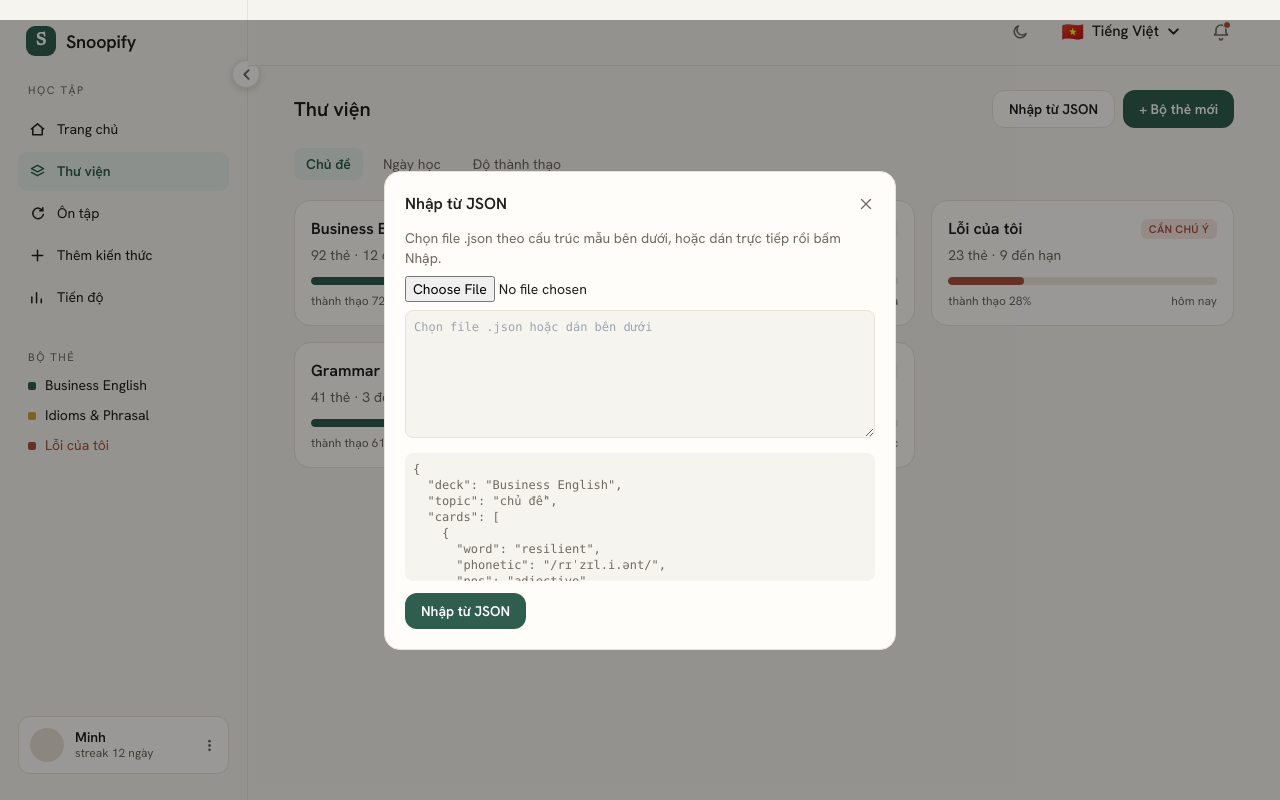
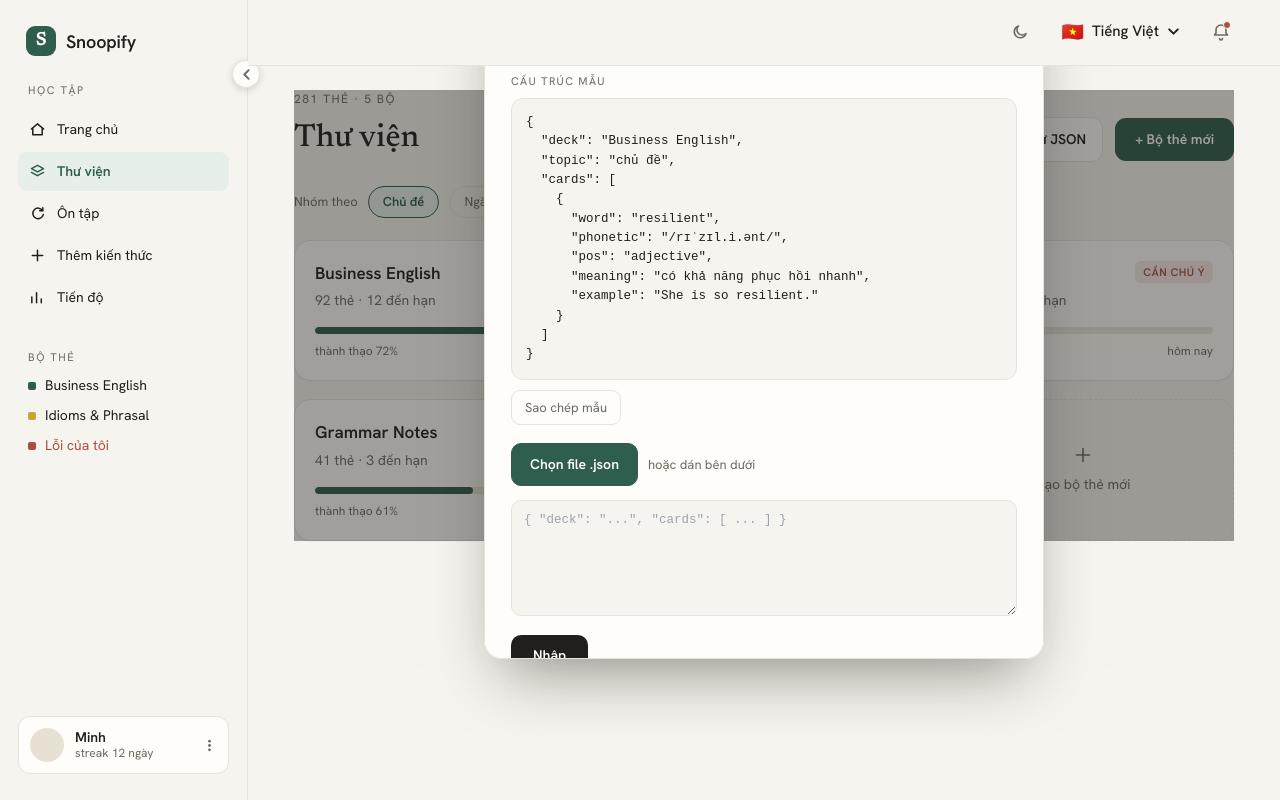
Before and after one commit to linhjr87/Snoopify, a React (Vite) app in the folder frontend/: page /library in a window 1280 px wide. Both pictures are taken after a click on the button "Nhập từ JSON". Built offline with nearby package versions, Linux system fonts and the light colour scheme.

Commit message:
style: pixel-port library screen and import modal to match export

```diff
--- a/frontend/src/features/library/DeckCard.tsx
+++ b/frontend/src/features/library/DeckCard.tsx
@@ -1,17 +1,33 @@
-import { Card } from '../../components/ui/Card'
-import { TagPill } from '../../components/ui/TagPill'
-import { ProgressBar } from '../../components/ui/ProgressBar'
 export interface DeckCardProps { name: string; tag: string; meta: string; mastery: string; last: string; barW: string; needAttention?: boolean }
 export function DeckCard({ name, tag, meta, mastery, last, barW, needAttention }: DeckCardProps) {
+  const tagStyle: React.CSSProperties = {
+    fontSize: '11px', textTransform: 'uppercase', letterSpacing: '0.04em',
+    borderRadius: '6px', padding: '3px 8px', fontWeight: 600, flexShrink: 0,
+    color: needAttention ? 'var(--rust)' : 'var(--muted)',
+    background: needAttention ? '#f6e6e2' : 'var(--paper)',
+  }
+  const barStyle: React.CSSProperties = {
+    width: barW, height: '100%',
+    background: needAttention ? 'var(--rust)' : 'var(--accent)',
+    borderRadius: '999px',
+  }
   return (
-    <Card className="p-4">
-      <div className="flex items-center justify-between">
-        <div className="font-semibold text-ink">{name}</div>
-        <TagPill tone={needAttention ? 'rust' : 'muted'}>{tag}</TagPill>
+    <div className="deck" style={{
+      border: '1px solid var(--line)', borderRadius: '16px', background: 'var(--surface)',
+      padding: '20px', cursor: 'pointer', boxShadow: '0 1px 2px rgba(40,35,25,0.03)',
+    }}>
+      <div style={{ display: 'flex', alignItems: 'flex-start', justifyContent: 'space-between', gap: '10px' }}>
+        <div style={{ fontSize: '17px', fontWeight: 600 }}>{name}</div>
+        <span style={tagStyle}>{tag}</span>
       </div>
-      <div className="mt-1 text-sm text-muted">{meta}</div>
-      <div className="mt-3"><ProgressBar value={parseInt(barW, 10)} tone={needAttention ? 'rust' : 'accent'} /></div>
-      <div className="mt-2 flex justify-between text-xs text-muted"><span>{mastery}</span><span>{last}</span></div>
-    </Card>
+      <div style={{ color: 'var(--muted)', fontSize: '14px', margin: '4px 0 16px' }}>{meta}</div>
+      <div style={{ height: '7px', borderRadius: '999px', background: 'var(--track)', overflow: 'hidden' }}>
+        <div style={barStyle} />
+      </div>
+      <div style={{ display: 'flex', alignItems: 'center', justifyContent: 'space-between', marginTop: '8px' }}>
+        <span style={{ fontSize: '12px', color: 'var(--muted)' }}>{mastery}</span>
+        <span style={{ fontSize: '12px', color: 'var(--muted)' }}>{last}</span>
+      </div>
+    </div>
   )
 }
--- a/frontend/src/features/library/DeckList.tsx
+++ b/frontend/src/features/library/DeckList.tsx
@@ -1,4 +1,62 @@
 import { DeckCard, type DeckCardProps } from './DeckCard'
+import { useAppStore } from '../../store/useAppStore'
+
+interface ImportedDeckVM { name: string; meta: string }
+
+function ImportedDeckCard({ name, meta }: ImportedDeckVM) {
+  return (
+    <div className="deck" style={{
+      border: '1px solid var(--accent)', borderRadius: '16px', background: 'var(--surface)',
+      padding: '20px', cursor: 'pointer', boxShadow: '0 1px 2px rgba(40,35,25,0.03)',
+    }}>
+      <div style={{ display: 'flex', alignItems: 'flex-start', justifyContent: 'space-between', gap: '10px' }}>
+        <div style={{ fontSize: '17px', fontWeight: 600 }}>{name}</div>
+        <span style={{
+          fontSize: '11px', textTransform: 'uppercase', letterSpacing: '0.04em',
+          borderRadius: '6px', padding: '3px 8px', fontWeight: 600,
+          color: 'var(--accent)', background: 'var(--accent-soft)',
+        }}>đã nhập</span>
+      </div>
+      <div style={{ color: 'var(--muted)', fontSize: '14px', margin: '4px 0 16px' }}>{meta}</div>
+      <div style={{ height: '7px', borderRadius: '999px', background: 'var(--track)', overflow: 'hidden' }}>
+        <div style={{ width: '0%', height: '100%', background: 'var(--accent)', borderRadius: '999px' }} />
+      </div>
+      <div style={{ display: 'flex', alignItems: 'center', justifyContent: 'space-between', marginTop: '8px' }}>
+        <span style={{ fontSize: '12px', color: 'var(--muted)' }}>mới · chưa ôn</span>
+        <span style={{ fontSize: '12px', color: 'var(--muted)' }}>vừa nhập</span>
+      </div>
+    </div>
+  )
+}
+
+function NewDeckTile({ onClick }: { onClick?: () => void }) {
+  return (
+    <div className="deck" onClick={onClick} style={{
+      border: '1.5px dashed var(--line)', borderRadius: '16px', background: 'transparent',
+      padding: '20px', cursor: 'pointer', display: 'flex', flexDirection: 'column',
+      alignItems: 'center', justifyContent: 'center', gap: '8px',
+      color: 'var(--muted)', minHeight: '138px',
+    }}>
+      <svg width="22" height="22" viewBox="0 0 22 22" fill="none" stroke="currentColor" strokeWidth="1.6" strokeLinecap="round">
+        <path d="M11 4.5v13M4.5 11h13" />
+      </svg>
+      <div style={{ fontSize: '14px' }}>Tạo bộ thẻ mới</div>
+    </div>
+  )
+}
+
 export function DeckList({ decks }: { decks: DeckCardProps[] }) {
-  return <div className="grid grid-cols-1 gap-4 md:grid-cols-2 xl:grid-cols-3">{decks.map((d, i) => <DeckCard key={d.name + i} {...d} />)}</div>
+  const importedDecks = useAppStore((s) => s.importedDecks)
+  const importedVM = importedDecks.map((d) => ({
+    name: d.name,
+    meta: `${d.count} thẻ` + (d.topic ? ` · ${d.topic}` : ''),
+  }))
+
+  return (
+    <div style={{ display: 'grid', gridTemplateColumns: 'repeat(3,1fr)', gap: '18px' }}>
+      {decks.map((d, i) => <DeckCard key={d.name + i} {...d} />)}
+      {importedVM.map((d, i) => <ImportedDeckCard key={d.name + i} {...d} />)}
+      <NewDeckTile />
+    </div>
+  )
 }
--- a/frontend/src/features/library/GroupBySelector.tsx
+++ b/frontend/src/features/library/GroupBySelector.tsx
@@ -2,11 +2,21 @@ export type GroupBy = 'topic' | 'date' | 'mastery'
 export function GroupBySelector({ value, onChange }: { value: GroupBy; onChange: (g: GroupBy) => void }) {
   const opts: [GroupBy, string][] = [['topic', 'Chủ đề'], ['date', 'Ngày học'], ['mastery', 'Độ thành thạo']]
   return (
-    <div className="flex gap-2">
-      {opts.map(([k, label]) => (
-        <button key={k} onClick={() => onChange(k)}
-          className={`rounded-lg px-3 py-1.5 text-sm ${value === k ? 'bg-accent-soft text-accent font-semibold' : 'text-muted'}`}>{label}</button>
-      ))}
+    <div style={{ display: 'flex', alignItems: 'center', gap: '10px', marginBottom: '22px', flexWrap: 'wrap' }}>
+      <span style={{ fontSize: '13px', color: 'var(--muted)' }}>Nhóm theo</span>
+      {opts.map(([k, label]) => {
+        const active = value === k
+        return (
+          <span key={k} onClick={() => onChange(k)} style={{
+            fontSize: '13px', cursor: 'pointer',
+            border: active ? '1px solid var(--accent)' : '1px solid var(--line)',
+            color: active ? 'var(--accent)' : 'var(--muted)',
+            background: active ? 'var(--accent-soft)' : 'transparent',
+            fontWeight: active ? 600 : 400,
+            borderRadius: '999px', padding: '5px 14px',
+          }}>{label}</span>
+        )
+      })}
     </div>
   )
 }
--- a/frontend/src/features/library/ImportJsonModal.tsx
+++ b/frontend/src/features/library/ImportJsonModal.tsx
@@ -1,16 +1,14 @@
 import { useAppStore } from '../../store/useAppStore'
-import { useT } from '../../i18n/useT'
-import { Modal } from '../../components/ui/Modal'
-import { Button } from '../../components/ui/Button'
 import { sampleJson } from '../../data/seed'
+
 export function ImportJsonModal() {
-  const t = useT()
   const importOpen = useAppStore((s) => s.importOpen)
   const importText = useAppStore((s) => s.importText)
   const importStatus = useAppStore((s) => s.importStatus)
   const setPanel = useAppStore((s) => s.setPanel)
   const setImportText = useAppStore((s) => s.setImportText)
   const parseAndImport = useAppStore((s) => s.parseAndImport)
+
   const onFile = (e: React.ChangeEvent<HTMLInputElement>) => {
     const f = e.target.files?.[0]; if (!f) return
     const r = new FileReader()
@@ -18,17 +16,99 @@ export function ImportJsonModal() {
     r.onerror = () => parseAndImport('')
     r.readAsText(f)
   }
+
+  const copySample = () => {
+    try { navigator.clipboard.writeText(sampleJson) } catch (_) {}
+  }
+
+  if (!importOpen) return null
+
+  const statusStyle: React.CSSProperties = {
+    fontSize: '13px', fontWeight: 600,
+    color: importStatus && importStatus.ok ? '#2f6b43' : 'var(--rust)',
+  }
+
   return (
-    <Modal open={importOpen} onClose={() => setPanel('importOpen', false)} title={t.importJson}>
-      <p className="mb-2 text-sm text-muted">Chọn file .json theo cấu trúc mẫu bên dưới, hoặc dán trực tiếp rồi bấm Nhập.</p>
-      <input type="file" accept=".json" onChange={onFile} className="mb-2 text-sm" />
-      <textarea aria-label="json" value={importText} onChange={(e) => setImportText(e.target.value)}
-        className="h-32 w-full rounded-lg border border-line bg-paper p-2 font-mono text-xs text-ink" placeholder="Chọn file .json hoặc dán bên dưới" />
-      <pre className="mt-2 max-h-32 overflow-auto rounded-lg bg-paper p-2 text-xs text-muted">{sampleJson}</pre>
-      <div className="mt-3 flex items-center gap-3">
-        <Button onClick={() => parseAndImport(importText)}>{t.importJson}</Button>
-        {importStatus && <span className={`text-sm ${importStatus.ok ? 'text-accent' : 'text-rust'}`}>{importStatus.msg}</span>}
+    <div
+      onClick={() => setPanel('importOpen', false)}
+      style={{
+        position: 'fixed', inset: 0, background: 'rgba(33,29,27,0.42)',
+        display: 'flex', alignItems: 'center', justifyContent: 'center',
+        padding: '20px', zIndex: 80,
+      }}
+    >
+      <div
+        onClick={(e) => e.stopPropagation()}
+        style={{
+          width: '560px', maxWidth: '100%', maxHeight: '86vh', overflow: 'auto',
+          background: 'var(--surface)', border: '1px solid var(--line)',
+          borderRadius: '18px', boxShadow: '0 30px 60px -20px rgba(40,35,25,0.5)',
+          padding: '26px',
+        }}
+      >
+        <div style={{ display: 'flex', alignItems: 'center', justifyContent: 'space-between', marginBottom: '6px' }}>
+          <h2 style={{ margin: 0, fontFamily: "'Newsreader',serif", fontWeight: 500, fontSize: '22px' }}>
+            Nhập bộ thẻ từ JSON
+          </h2>
+          <button
+            onClick={() => setPanel('importOpen', false)}
+            style={{ border: 'none', background: 'transparent', fontSize: '20px', color: 'var(--muted)', cursor: 'pointer', lineHeight: 1 }}
+          >✕</button>
+        </div>
+        <p style={{ margin: '0 0 14px', color: 'var(--muted)', fontSize: '14px', lineHeight: 1.5 }}>
+          Chọn file <span style={{ fontFamily: 'monospace' }}>.json</span> theo cấu trúc mẫu bên dưới, hoặc dán trực tiếp rồi bấm Nhập.
+        </p>
+        <div style={{ fontSize: '11px', letterSpacing: '0.12em', textTransform: 'uppercase', color: 'var(--muted)', marginBottom: '8px' }}>
+          Cấu trúc mẫu
+        </div>
+        <pre style={{
+          margin: '0 0 10px', background: 'var(--paper)', border: '1px solid var(--line)',
+          borderRadius: '12px', padding: '14px', fontFamily: 'monospace', fontSize: '12.5px',
+          lineHeight: 1.55, color: 'var(--ink)', overflow: 'auto', whiteSpace: 'pre',
+        }}>{sampleJson}</pre>
+        <button
+          onClick={copySample}
+          style={{
+            border: '1px solid var(--line)', borderRadius: '9px', background: 'var(--surface)',
+            color: 'var(--muted)', padding: '7px 13px', fontFamily: "'Hanken Grotesk',sans-serif",
+            fontSize: '13px', cursor: 'pointer', marginBottom: '18px',
+          }}
+        >Sao chép mẫu</button>
+        <div style={{ display: 'flex', gap: '10px', flexWrap: 'wrap', alignItems: 'center', marginBottom: '14px' }}>
+          <label style={{
+            border: '1px solid var(--accent)', color: '#fff', background: 'var(--accent)',
+            borderRadius: '10px', padding: '10px 18px', fontWeight: 600, fontSize: '14px', cursor: 'pointer',
+          }}>
+            Chọn file .json
+            <input type="file" accept="application/json,.json" onChange={onFile} style={{ display: 'none' }} />
+          </label>
+          <span style={{ fontSize: '13px', color: 'var(--muted)' }}>hoặc dán bên dưới</span>
+        </div>
+        <textarea
+          aria-label="json"
+          rows={5}
+          placeholder={'{ "deck": "...", "cards": [ ... ] }'}
+          value={importText}
+          onChange={(e) => setImportText(e.target.value)}
+          style={{
+            width: '100%', border: '1px solid var(--line)', borderRadius: '10px',
+            background: 'var(--paper)', padding: '10px 12px', fontFamily: 'monospace',
+            fontSize: '12.5px', marginBottom: '12px', color: 'var(--ink)',
+            resize: 'vertical', outline: 'none', boxSizing: 'border-box',
+          }}
+        />
+        <div style={{ display: 'flex', alignItems: 'center', gap: '12px', flexWrap: 'wrap' }}>
+          <button
+            onClick={() => parseAndImport(importText)}
+            style={{
+              border: 'none', borderRadius: '10px', background: 'var(--ink)',
+              color: '#fff', padding: '10px 22px', fontFamily: "'Hanken Grotesk',sans-serif",
+              fontWeight: 600, fontSize: '14px', cursor: 'pointer',
+            }}
+          >Nhập</button>
+          {importStatus && <span style={statusStyle}>{importStatus.msg}</span>}
+        </div>
       </div>
-    </Modal>
+    </div>
   )
 }
--- a/frontend/src/features/library/LibraryScreen.tsx
+++ b/frontend/src/features/library/LibraryScreen.tsx
@@ -1,32 +1,84 @@
 import { useMemo, useState } from 'react'
 import { useAppStore } from '../../store/useAppStore'
 import { useT } from '../../i18n/useT'
-import { Button } from '../../components/ui/Button'
 import { DeckList } from './DeckList'
 import { GroupBySelector, type GroupBy } from './GroupBySelector'
 import { ImportJsonModal } from './ImportJsonModal'
 import { seedDecks } from '../../data/seed'
 import type { DeckCardProps } from './DeckCard'
+
 export default function LibraryScreen() {
   const t = useT()
   const imported = useAppStore((s) => s.importedDecks)
   const setPanel = useAppStore((s) => s.setPanel)
   const [group, setGroup] = useState<GroupBy>('topic')
+  const [filterText, setFilterText] = useState('')
+
   const decks: DeckCardProps[] = useMemo(() => {
-    const importedVM = imported.map((d) => ({ name: d.name, tag: d.topic || 'đã nhập', meta: `${d.count} thẻ · chưa ôn`, mastery: 'mới · chưa ôn', last: 'vừa nhập', barW: '0%', needAttention: false }))
-    const all = [...seedDecks, ...importedVM]
+    const all: DeckCardProps[] = [...seedDecks]
     if (group === 'mastery') return [...all].sort((a, b) => parseInt(b.barW, 10) - parseInt(a.barW, 10))
     return all
   }, [imported, group])
+
+  const totalDecks = seedDecks.length + imported.length
+
   return (
-    <div className="space-y-5">
-      <div className="flex items-center justify-between">
-        <h1 className="text-xl font-semibold text-ink">{t.libraryTitle}</h1>
-        <div className="flex gap-2">
-          <Button variant="ghost" onClick={() => setPanel('importOpen', true)}>{t.importJson}</Button>
-          <Button>{t.newDeck}</Button>
+    <div style={{ animation: 'fadeUp .45s ease both' }}>
+      {/* Header row */}
+      <div style={{ display: 'flex', alignItems: 'flex-end', gap: '18px', marginBottom: '24px', flexWrap: 'wrap' }}>
+        <div>
+          <div style={{ fontSize: '12px', letterSpacing: '0.12em', textTransform: 'uppercase', color: 'var(--muted)', marginBottom: '6px' }}>
+            281 thẻ · {totalDecks} bộ
+          </div>
+          <h1 style={{ margin: 0, fontFamily: "'Newsreader',serif", fontWeight: 500, fontSize: '32px' }}>
+            {t.libraryTitle}
+          </h1>
+        </div>
+        <div style={{ marginLeft: 'auto', display: 'flex', alignItems: 'center', gap: '12px' }}>
+          {/* Search */}
+          <div style={{
+            display: 'flex', alignItems: 'center', gap: '8px',
+            border: '1px solid var(--line)', borderRadius: '999px',
+            padding: '8px 15px', background: 'var(--surface)',
+            color: 'var(--muted)', fontSize: '14px', minWidth: '200px',
+          }}>
+            <svg width="15" height="15" viewBox="0 0 16 16" fill="none" stroke="currentColor" strokeWidth="1.6" strokeLinecap="round">
+              <circle cx="7" cy="7" r="4.5" />
+              <path d="M10.5 10.5L14 14" />
+            </svg>
+            <input
+              value={filterText}
+              onChange={(e) => setFilterText(e.target.value)}
+              placeholder="lọc bộ thẻ…"
+              style={{ border: 'none', outline: 'none', background: 'transparent', color: 'var(--muted)', fontSize: '14px', width: '100%' }}
+            />
+          </div>
+          {/* Import JSON */}
+          <button
+            onClick={() => setPanel('importOpen', true)}
+            style={{
+              border: '1px solid var(--line)', borderRadius: '11px', background: 'var(--surface)',
+              color: 'var(--ink)', padding: '11px 16px', fontFamily: "'Hanken Grotesk',sans-serif",
+              fontWeight: 600, fontSize: '14px', cursor: 'pointer',
+              display: 'flex', alignItems: 'center', gap: '8px',
+            }}
+          >
+            <svg width="15" height="15" viewBox="0 0 18 18" fill="none" stroke="currentColor" strokeWidth="1.6" strokeLinecap="round" strokeLinejoin="round">
+              <path d="M9 2.5v8M5.5 7L9 10.5 12.5 7M3.5 14h11" />
+            </svg>
+            {t.importJson}
+          </button>
+          {/* New deck CTA */}
+          <button
+            style={{
+              border: 'none', borderRadius: '11px', background: 'var(--accent)',
+              color: '#fff', padding: '11px 20px', fontFamily: "'Hanken Grotesk',sans-serif",
+              fontWeight: 600, fontSize: '14px', cursor: 'pointer',
+            }}
+          >{t.newDeck}</button>
         </div>
       </div>
+
       <GroupBySelector value={group} onChange={setGroup} />
       <DeckList decks={decks} />
       <ImportJsonModal />
```
Also changed, not shown: 1 other file (tests, documents, lock files or other folders).
